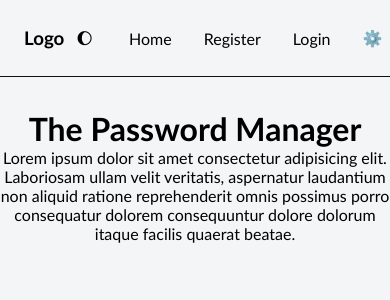
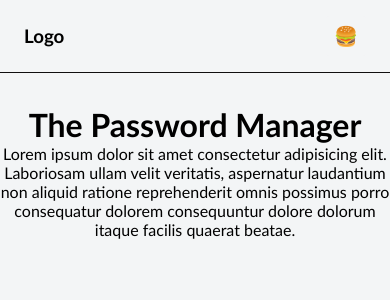
Before and after one commit to VOTMAN/passwordManager, a React (Vite) app: page / in a window 390 px wide. Shown: the top 300 px of the page. Built offline with nearby package versions, Linux system fonts and the light colour scheme.

Commit message:
Make the navbar turn into a menu when on small devices and replace 'class' with 'className' in register Page

```diff
--- a/src-tauri/tauri.conf.json
+++ b/src-tauri/tauri.conf.json
@@ -1,7 +1,7 @@
 {
   "$schema": "../node_modules/@tauri-apps/cli/config.schema.json",
   "productName": "passwordmanager",
-  "version": "0.1.3",
+  "version": "0.1.4",
   "identifier": "com.pmManager.dev",
   "build": {
     "frontendDist": "../dist",
--- a/src/Nav/Navbar.jsx
+++ b/src/Nav/Navbar.jsx
@@ -8,16 +8,29 @@ const Navbar = () => {
   const { darkMode, changeMode } = useContext(ModeContext)
 
   return (
-    <div className={styles.navbar}>
-        <h3>Logo</h3>
-        <div className={styles.navLinks}>
+    <>
+      <div className={styles.navbar}>
+          <h3>Logo</h3>
+          <button className={styles.menu} onClick={() => document.querySelector("#menu").style.width = "100%"}>🍔</button>
+          <aside className={styles.navLinks}>
+            <button className={styles.themeBtn} onClick={() => changeMode(darkMode)}>{darkMode ? "☀️" : "🌔"}</button>
+            <Link to="/" className={styles.navItem}>Home</Link>
+            <Link to="/Register" className={styles.navItem}>Register</Link>
+            <Link to="/Login" className={styles.navItem}>Login</Link>
+            <Link to="/Server" className={styles.navItem}>⚙️</Link>
+          </aside>
+      </div>
+        <span className={styles.navLinkSmallScreen} id="menu">
+          <button className={styles.themeBtn} onClick={() => document.querySelector("#menu").style.width = "0%"}>❌</button>
+          <hr width="40%" size="1"/>
           <button className={styles.themeBtn} onClick={() => changeMode(darkMode)}>{darkMode ? "☀️" : "🌔"}</button>
+          <hr width="30%" size="1"/>
           <Link to="/" className={styles.navItem}>Home</Link>
           <Link to="/Register" className={styles.navItem}>Register</Link>
           <Link to="/Login" className={styles.navItem}>Login</Link>
           <Link to="/Server" className={styles.navItem}>⚙️</Link>
-        </div>
-    </div>
+        </span>
+    </>
     )
 }
 export default Navbar
--- a/src/Nav/Navbar.module.css
+++ b/src/Nav/Navbar.module.css
@@ -21,7 +21,7 @@
     font-family:'Trebuchet MS', 'Lucida Sans Unicode', 'Lucida Grande', 'Lucida Sans', Arial, sans-serif;
     background-color: var(--background);
     color: var(--text);
-    transition: 0.3s ease-in all;
+    transition: 0.3s ease-in-out all;
 }
 
 
@@ -44,15 +44,16 @@
 
 .navLinks {
     display: flex;
-    background-color: var(--background);
+    /* background-color: var(--background); */
     align-items: center;
     gap: 1rem;
 }
 
-.navItem {
+.navItem,
+.menu {
     text-decoration: none;
     padding: 0.5rem;
-    background-color: var(--background);
+    /* background-color: var(--background); */
     border-radius: 3px;
     transition: 0.3s ease;
 }
@@ -61,3 +62,53 @@
     background: var(--accent);
     color: var(--text);
 }
+
+.menu {
+    display: none;
+    border: none
+}
+
+.navLinkSmallScreen {
+    display: none;
+    width: 0%;
+}
+
+@media only screen and (max-width: 750px) {
+    .navLinks {
+        display: none
+    }
+
+    .menu {
+        display: block;
+        font-size: larger;
+    }
+
+    .navItem {
+        padding: 15px 0;
+        margin-top: 1rem 0;
+        width: 30%;
+    }
+
+    .themeBtn {
+        margin: 0.5rem 0;
+        padding: 1rem;
+    }
+
+    .navLinkSmallScreen {
+        display: flex;
+        flex-direction: column;
+        text-align: center;
+        height: 100%;
+        padding-top: 20%;
+        opacity: 90%;
+        align-items: center;
+        z-index: 1;
+        position: fixed;
+        top: 0;
+        right: 0;
+        overflow: hidden;
+        background-color: var(--background);
+        transition: 0.25s ease-in-out;
+    }
+
+}
--- a/src/Register/Register.jsx
+++ b/src/Register/Register.jsx
@@ -58,25 +58,25 @@ const Register = () => {
   return (
   <>
   <Navbar/>
-  <div class={styles.registerContainer}>
+  <div className={styles.registerContainer}>
     <h2>Register</h2>
-    <div class={styles.formContainer}>
-      <div class={styles.inputGroup}>
+    <div className={styles.formContainer}>
+      <div className={styles.inputGroup}>
         <label htmlFor="user-r">Username</label>
         <input type="text" name="username" id="user-r" placeholder="Enter your username" />
       </div>
-      <div class={styles.inputGroup}>
+      <div className={styles.inputGroup}>
         <label htmlFor="pass-r">Password</label>
         <input type="password" name="password" id="pass-r" placeholder="Enter your password" />
       </div>
-      <div class={styles.inputGroup}>
+      <div className={styles.inputGroup}>
         <label htmlFor="repass-r">Re-Enter Password</label>
         <input type="password" name="repassword" id="repass-r" placeholder="Re-enter your password" />
       </div>
-      <button onClick={handleSubmit} class={styles.btnRegister}>Register</button>
-      <h4 id="statusText-r" class={styles.statusText}></h4>
+      <button onClick={handleSubmit} className={styles.btnRegister}>Register</button>
+      <h4 id="statusText-r" className={styles.statusText}></h4>
     </div>
-  <h3>Already a user? Go to the <a href="/Login" class={styles.loginLink}>Login Page</a></h3>
+  <h3>Already a user? Go to the <a href="/Login" className={styles.loginLink}>Login Page</a></h3>
   </div>
   </>
 
```
